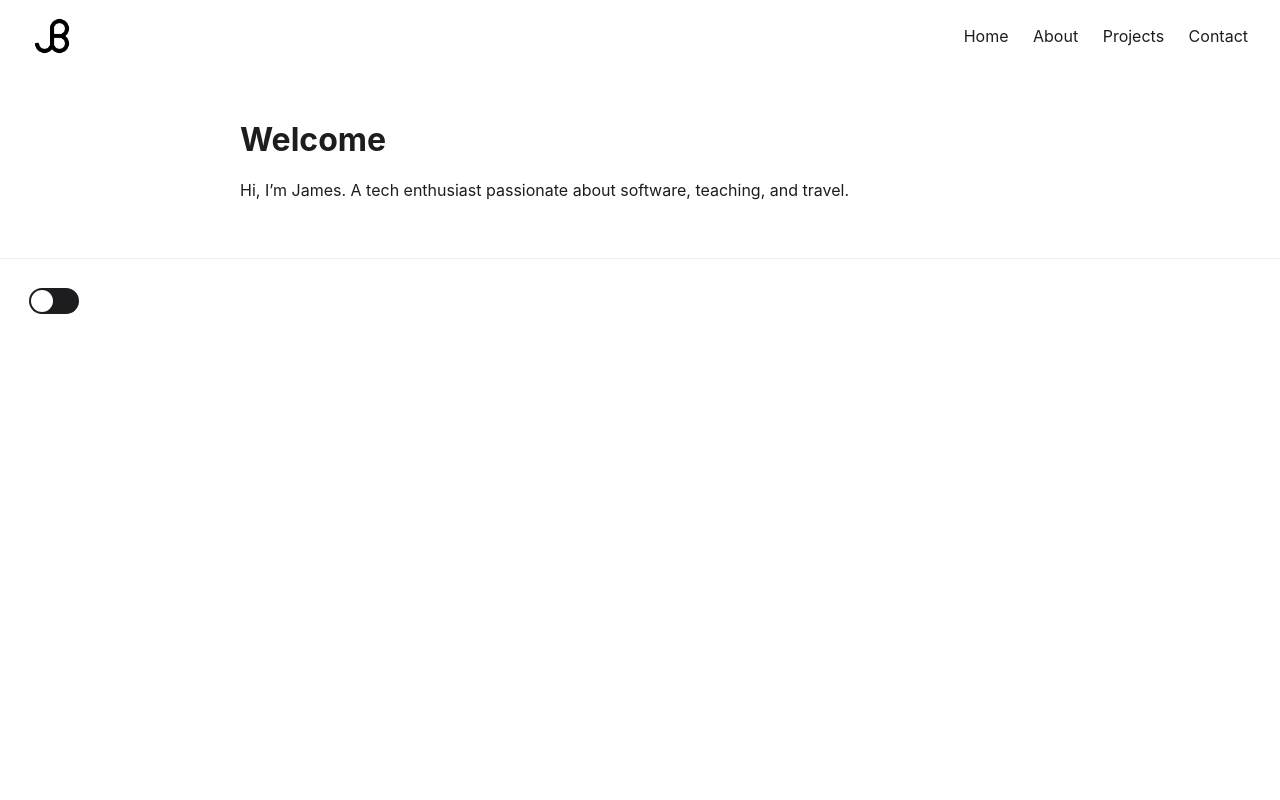
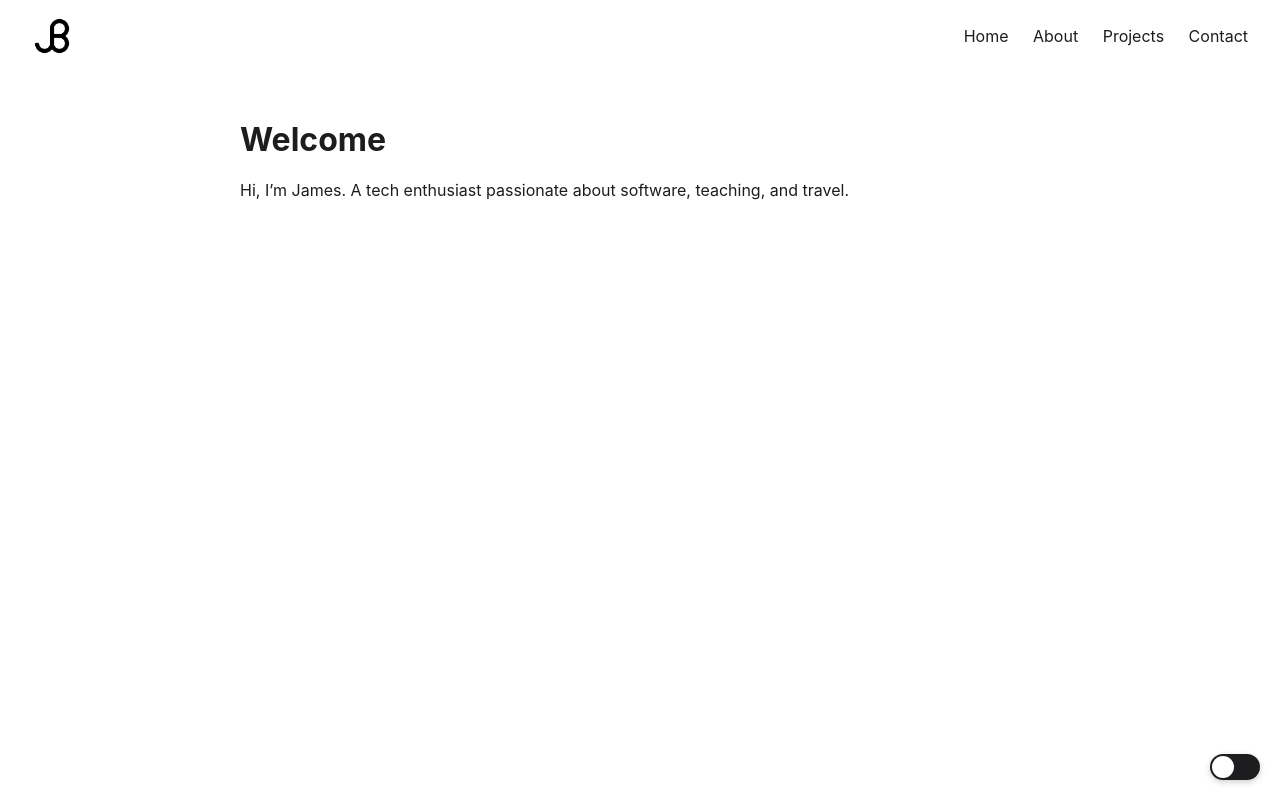
Before and after one commit to jamesbarkes/jamesbarkes.github.io, a plain HTML site: page index.html in a window 1280 px wide. Drawn offline with Linux system fonts and the light colour scheme.

Commit message:
dark mode toggle

```diff
--- a/footer.html
+++ b/footer.html
@@ -1,5 +1,3 @@
 <footer class="global-footer">
-  <div class="footer-content">
     <div id="theme-toggle" class="toggle-switch" aria-label="Toggle dark mode"></div>
-  </div>
 </footer>
--- a/style.css
+++ b/style.css
@@ -68,33 +68,46 @@ footer {
 }
 
 .global-footer {
-  padding: 2em;
+  position: relative;
+  padding: 2em 2em 4em; /* space for the floating toggle */
   font-size: 0.9em;
   color: var(--nav-text);
   background-color: var(--nav-bg);
-  display: flex;
-  justify-content: space-between;
-  align-items: center;
+  text-align: center;
   transition: background 0.3s, color 0.3s;
-}
-
-.footer-content {
-  display: flex;
-  justify-content: space-between;
-  width: 100%;
-  align-items: center;
-  flex-wrap: wrap;
+  border-top: none;
 }
 
 .toggle-switch {
+  position: fixed;
+  bottom: 20px;
+  right: 20px;
   width: 50px;
   height: 26px;
   border-radius: 999px;
   background-color: var(--text);
-  position: relative;
   cursor: pointer;
-  transition: background-color 0.3s;
+  transition: background-color 0.3s, box-shadow 0.3s;
+  box-shadow: 0 2px 6px rgba(0,0,0,0.2);
+  z-index: 1000;
 }
+
+.toggle-switch::before {
+  content: "";
+  position: absolute;
+  top: 2px;
+  left: 2px;
+  width: 22px;
+  height: 22px;
+  background-color: var(--bg);
+  border-radius: 50%;
+  transition: transform 0.3s ease;
+}
+
+.toggle-switch.toggled::before {
+  transform: translateX(24px);
+}
+
 
 .toggle-switch::before {
   content: "";
```
